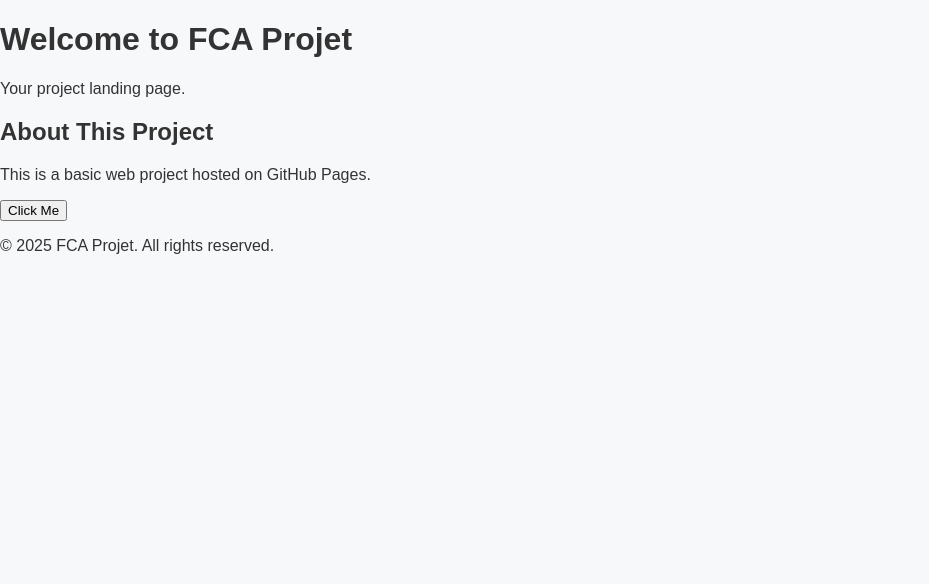
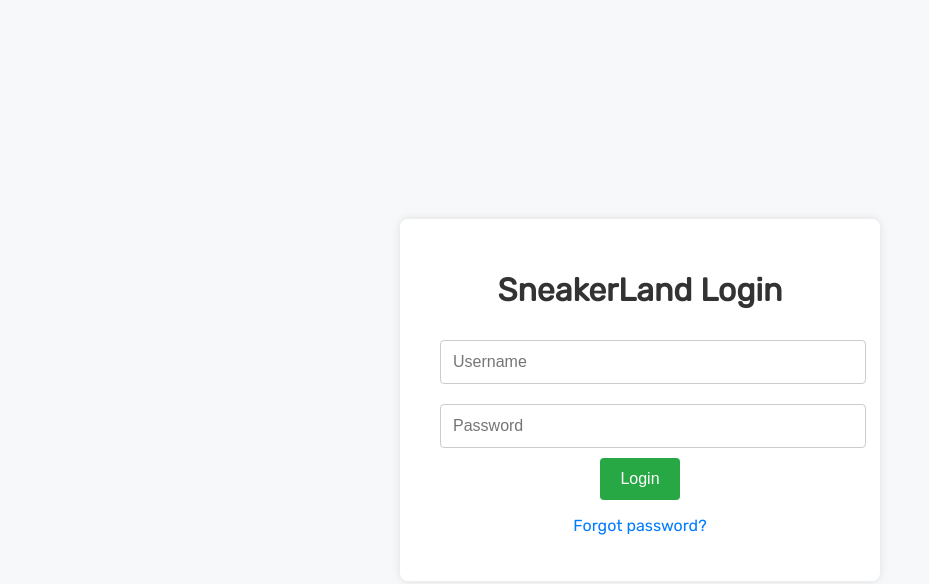
Before and after one commit to ousax/FCA_Projet, a plain HTML site: page index.html in a window 1280 px wide. Shown: the whole page, without its empty margins (0-929 px from the left). Drawn offline with Linux system fonts and the light colour scheme.

Commit message:
Update index.html

```diff
--- a/index.html
+++ b/index.html
@@ -2,28 +2,21 @@
 <html lang="en">
 <head>
   <meta charset="UTF-8" />
-  <meta name="viewport" content="width=device-width, initial-scale=1.0" />
-  <meta name="description" content="Welcome to FCA Project - A simple landing page">
-  <title>FCA Projet</title>
+  <title>Login - SneakerLand</title>
   <link rel="stylesheet" href="style.css" />
+  <link href="https://fonts.googleapis.com/css2?family=Rubik&display=swap" rel="stylesheet">
 </head>
-<body>
-  <header>
-    <h1>Welcome to FCA Projet</h1>
-    <p>Your project landing page.</p>
-  </header>
-
-  <main>
-    <section>
-      <h2>About This Project</h2>
-      <p>This is a basic web project hosted on GitHub Pages.</p>
-      <button id="infoButton">Click Me</button>
-    </section>
-  </main>
-
-  <footer>
-    <p>&copy; 2025 FCA Projet. All rights reserved.</p>
-  </footer>
+<body class="login-page">
+  <div class="login-container">
+    <h1>SneakerLand Login</h1>
+    <form id="loginForm">
+      <input type="text" id="username" placeholder="Username" required />
+      <input type="password" id="password" placeholder="Password" required />
+      <button type="submit">Login</button>
+      <p><a href="#" id="resetPassword">Forgot password?</a></p>
+    </form>
+    <p id="loginMessage"></p>
+  </div>
 
   <script src="app.js"></script>
 </body>
```
